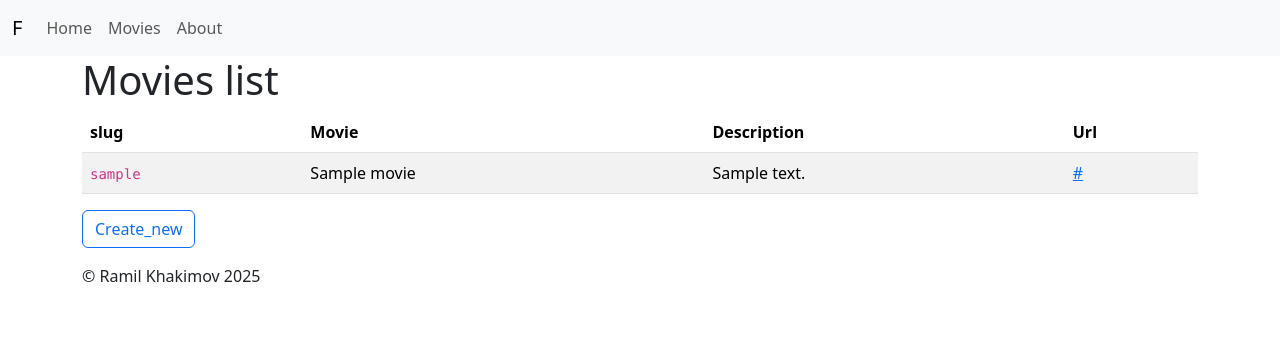
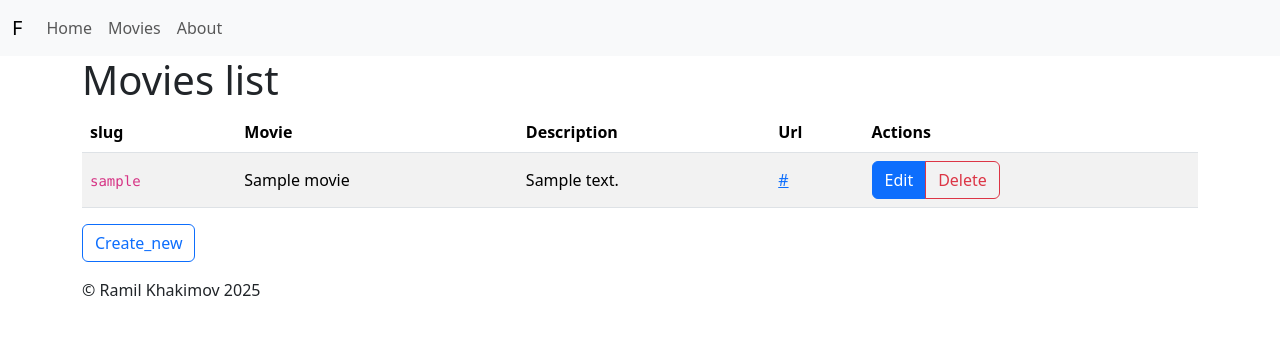
Before and after one commit to Bulstray/FastAPIFilmsCatalogs, a FastAPI app: template films-catalog/templates/movies/list.html in a window 1280 px wide. Shown: the top 356 px of the page. Run offline with FastAPI, Linux system fonts and the light colour scheme; the template is opened without the code that fills it: most values are stand-ins (such as "Sample title", 1, 10 or a date in 2020); parts of the project's set-up code (start-up, migrations or seed data) failed here and were passed over.

Commit message:
update front

```diff
--- /dev/null
+++ b/films-catalog/templates/movies/components/back-to-list.html
@@ -0,0 +1,6 @@
+<div class="mt-5">
+    <a class="btn btn-secondary"
+       href="{{ url_for('movies:list') }}">
+        Back to Movies list
+    </a>
+</div>
--- a/films-catalog/templates/movies/list.html
+++ b/films-catalog/templates/movies/list.html
@@ -16,6 +16,7 @@
                     <th scope="col">Movie</th>
                     <th scope="col">Description</th>
                     <th scope="col">Url</th>
+                    <th scope="col">Actions</th>
                 </tr>
                 </thead>
                 <tbody>
@@ -24,8 +25,73 @@
                     <tr>
                         <td><code>{{ movie.slug }}</code></td>
                         <td>{{ movie.name }}</td>
-            <td>{{ movie.description }}</td>
+                        <td>
+                            {% if movie.description %}
+                                {{ movie.description }}
+                            {% else %}
+                                <code>-</code>
+                            {% endif %}
+                        </td>
                         <td><a href="{{ movie.url }}" target="_blank">{{ movie.url }}</a></td>
+                        <td>
+                            <div class="btn-group" role="group" aria-label="Movies actions">
+                                <a href="{{ url_for('movies:update-view', slug=movie.slug) }}" class="btn btn-primary">Edit</a>
+                                <button
+                                        type="button"
+                                        class="btn btn-outline-danger"
+                                        data-bs-toggle="modal"
+                                        data-bs-target="#modal-confirm-delete-{{ movie.slug }}"
+                                >
+                                    Delete
+                                </button>
+                            </div>
+
+                            <!-- Button trigger modal -->
+
+
+                            <!-- Modal -->
+                            <div class="modal fade"
+                                 id="modal-confirm-delete-{{ movie.slug }}"
+                                 data-bs-backdrop="static"
+                                 data-bs-keyboard="false"
+                                 tabindex="-1"
+                                 aria-labelledby="modal-confirm-delete-{{ movie.slug }}-label"
+                                 aria-hidden="true">
+                                <div class="modal-dialog modal-dialog-centered">
+                                    <div class="modal-content">
+                                        <div class="modal-header">
+                                            <h1 class="modal-title fs-5"
+                                                id="#modal-confirm-delete-{{ movie.slug }}-label">Confirm delete Movie
+                                                <code>{{ movie.slug }}</code></h1>
+                                            <button type="button"
+                                                    class="btn-close"
+                                                    data-bs-dismiss="modal"
+                                                    aria-label="Close"></button>
+                                        </div>
+                                        <div class="modal-body">
+                                            Are you sure want to delete movie
+                                            <code>{{ movie.slug }}</code> that links to
+                                            <a href="{{ movie.name }}">movie.name</a>?
+                                        </div>
+                                        <div class="modal-footer">
+                                            <button type="button" class="btn btn-secondary" data-bs-dismiss="modal">
+                                                Close
+                                            </button>
+
+                                            <button
+                                                    hx-delete="{{ url_for('movies:delete', slug=movie.slug) }}"
+                                                    hx-target="closest tr"
+                                                    hx-swap="outerHTML swap:0.5s"
+                                                    type="submit"
+                                                    class="btn btn-danger"
+                                                    data-bs-dismiss="modal"
+                                            >Permanently delete
+                                            </button>
+                                        </div>
+                                    </div>
+                                </div>
+                            </div>
+                        </td>
                     </tr>
                 {% endfor %}
                 </tbody>
@@ -33,8 +99,7 @@
         </div>
 
         <div>
-      <a
-        class="btn btn-outline-primary"
+            <a class="btn btn-outline-primary"
                href="{{ url_for('movies:create-view') }}">Create_new</a>
         </div>
 
@@ -43,4 +108,17 @@
         <h3>You can <a href="{{ url_for('movies:create-view') }}">create a new one</a></h3>
     {% endif %}
 
+    <style>
+        tr.htmx-swapping td {
+            opacity: 0;
+            transition: opacity 0.5s ease-out;
+        }
+    </style>
+
+    <script src="https://cdn.jsdelivr.net/npm/htmx.org@2.0.7/dist/htmx.min.js"
+            integrity="sha384-ZBXiYtYQ6hJ2Y0ZNoYuI+Nq5MqWBr+chMrS/RkXpNzQCApHEhOt2aY8EJgqwHLkJ"
+            crossorigin="anonymous">
+    </script>
+
+
 {% endblock %}
```
Also changed, not shown: films-catalog/templates/movies/create.html (+9 -28 lines), films-catalog/templates/movies/macro/form.html (added, +25 -0 lines), films-catalog/templates/movies/update.html (added, +16 -0 lines). Lines whose indentation alone changed are shown as unchanged.
